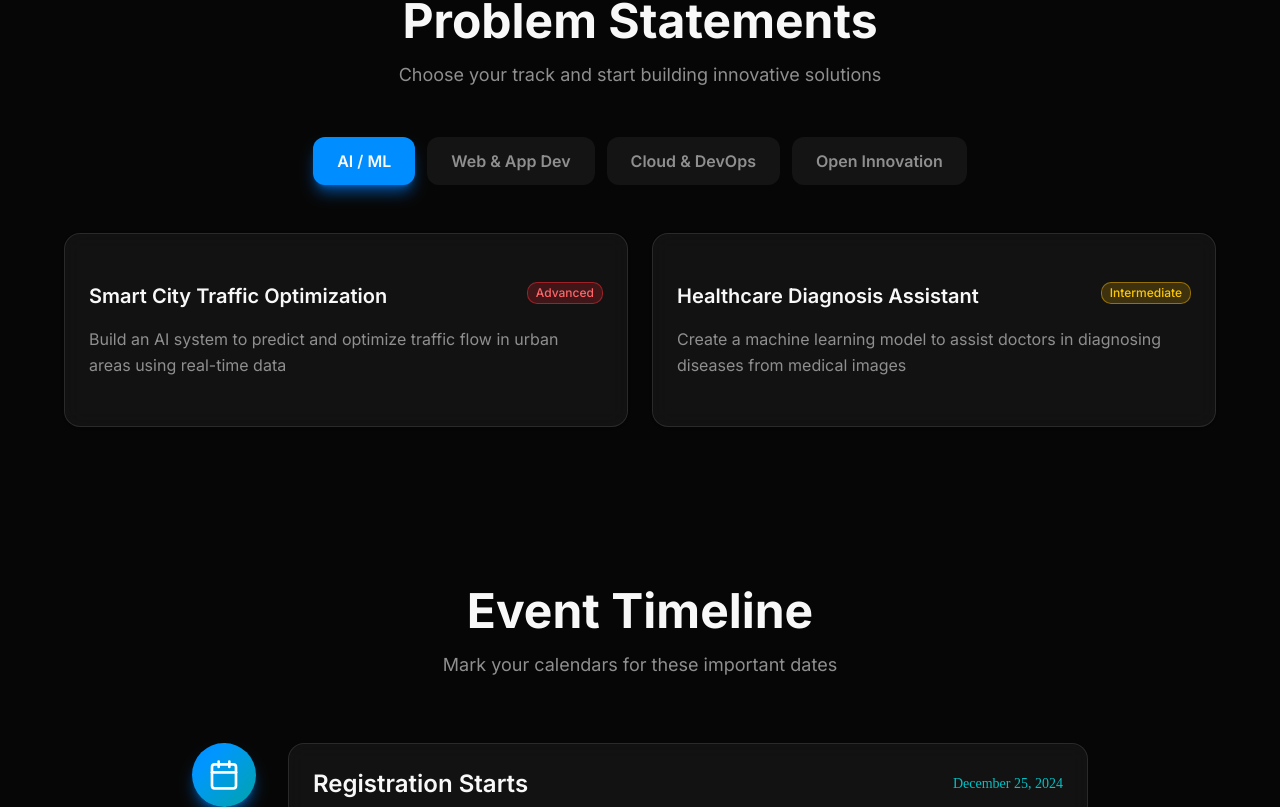
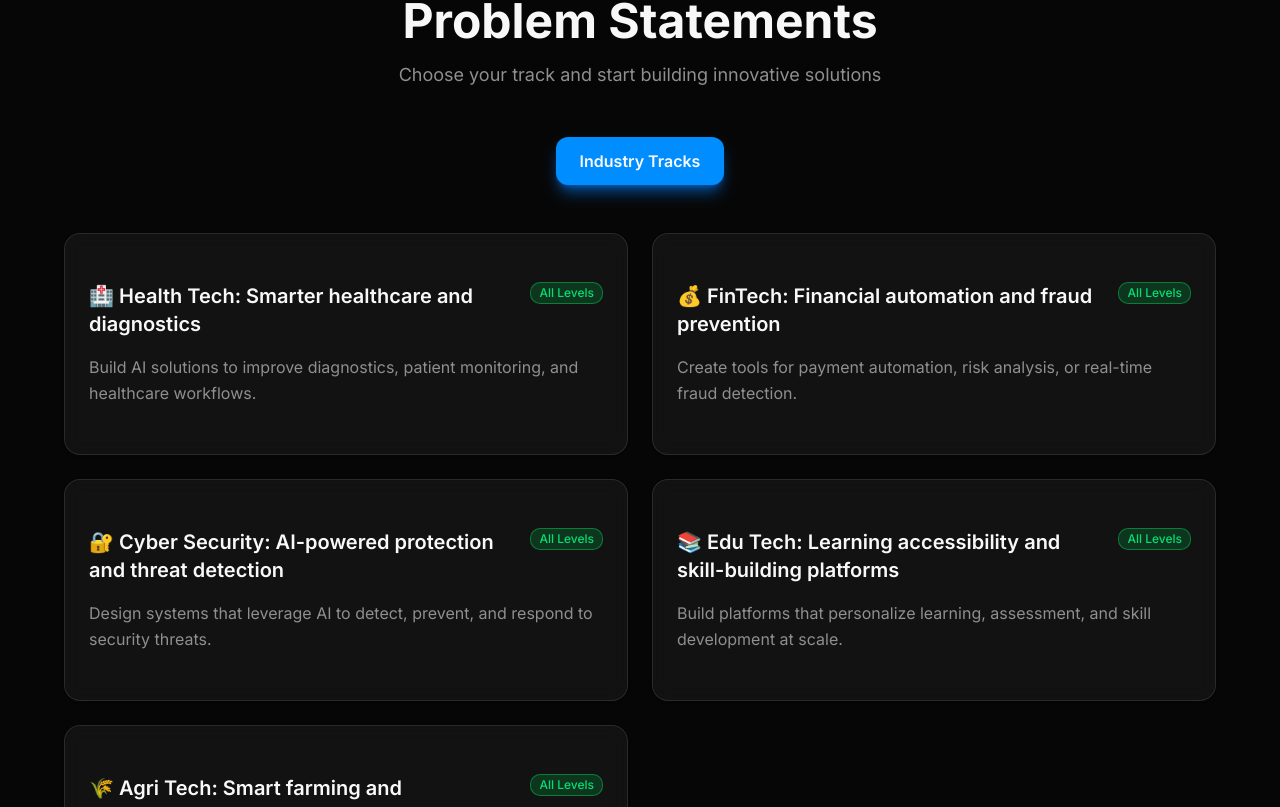
Before and after one commit to VinitSurve/Build-Grow-AI-Hackathon, a Next.js app: page / in a window 1280 px wide. Shown: the part 1613-2420 px from the top of the page. Built offline with nearby package versions, Linux system fonts and the light colour scheme.

Commit message:
Added Problem Statements

```diff
--- a/components/past-media.tsx
+++ b/components/past-media.tsx
@@ -12,7 +12,7 @@ const pastEvents = [
   {
     title: "Workshop Snapshot",
     description: "Hands-on session during the event",
-    image: "/IMG_0758.jpg",
+    image: "/IMG_0758.JPG",
   },
   // {
   //   title: "Team Collaboration",
--- a/components/problem-statement-tabs.tsx
+++ b/components/problem-statement-tabs.tsx
@@ -7,56 +7,31 @@ import { Badge } from "@/components/ui/badge"
 
 const problemStatements = [
   {
-    category: "AI / ML",
+    category: "Industry Tracks",
     problems: [
       {
-        title: "Smart City Traffic Optimization",
-        description: "Build an AI system to predict and optimize traffic flow in urban areas using real-time data",
-        difficulty: "Advanced",
+        title: "🏥 Health Tech: Smarter healthcare and diagnostics",
+        description: "Build AI solutions to improve diagnostics, patient monitoring, and healthcare workflows.",
+        difficulty: "All Levels",
       },
       {
-        title: "Healthcare Diagnosis Assistant",
-        description: "Create a machine learning model to assist doctors in diagnosing diseases from medical images",
-        difficulty: "Intermediate",
-      },
-    ],
-  },
-  {
-    category: "Web & App Dev",
-    problems: [
-      {
-        title: "Progressive Web App for Local Businesses",
-        description: "Develop a PWA that helps small businesses manage inventory and customer relationships",
-        difficulty: "Intermediate",
+        title: "💰 FinTech: Financial automation and fraud prevention",
+        description: "Create tools for payment automation, risk analysis, or real-time fraud detection.",
+        difficulty: "All Levels",
       },
       {
-        title: "Real-time Collaboration Platform",
-        description: "Build a collaborative workspace with live editing and video conferencing capabilities",
-        difficulty: "Advanced",
-      },
-    ],
-  },
-  {
-    category: "Cloud & DevOps",
-    problems: [
-      {
-        title: "Serverless API Gateway",
-        description: "Design a scalable API gateway using serverless architecture on Google Cloud Platform",
-        difficulty: "Advanced",
+        title: "🔐 Cyber Security: AI-powered protection and threat detection",
+        description: "Design systems that leverage AI to detect, prevent, and respond to security threats.",
+        difficulty: "All Levels",
       },
       {
-        title: "Container Orchestration Dashboard",
-        description: "Create a monitoring dashboard for Kubernetes clusters with real-time metrics",
-        difficulty: "Intermediate",
+        title: "📚 Edu Tech: Learning accessibility and skill-building platforms",
+        description: "Build platforms that personalize learning, assessment, and skill development at scale.",
+        difficulty: "All Levels",
       },
-    ],
-  },
-  {
-    category: "Open Innovation",
-    problems: [
       {
-        title: "Your Big Idea",
-        description: "Bring your own problem statement and solution. Surprise us with your creativity!",
+        title: "🌾 Agri Tech: Smart farming and agricultural innovations",
+        description: "Use AI and IoT to optimize crop yields, resource usage, and supply-chain visibility.",
         difficulty: "All Levels",
       },
     ],
```
